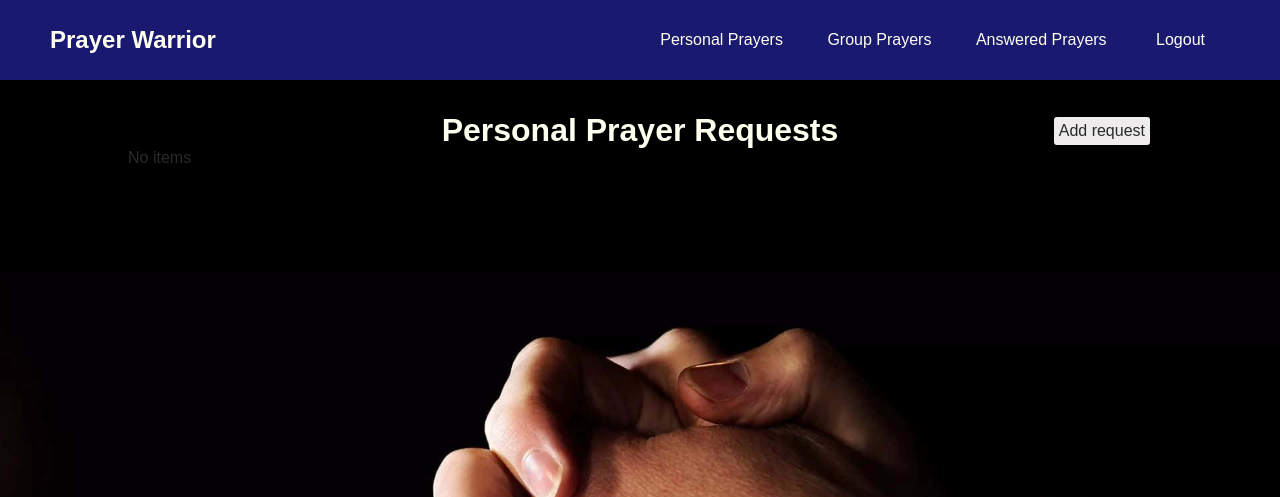
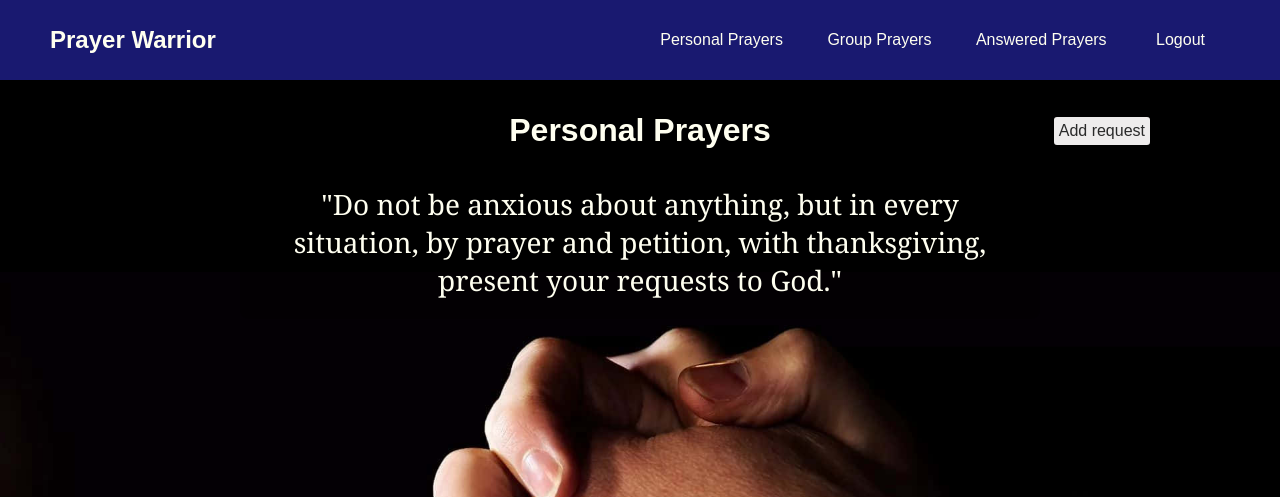
Before and after one commit to stephenlindstrom/prayer_warrior, a Django app: page /app/personal-prayer/ in a window 1280 px wide. Shown: the top 497 px of the page. Run offline with Django 5.2, Linux system fonts and the light colour scheme; the visitor is signed in with stand-in values (Sample User, id 1); data that the repository does not hold is empty.

Commit message:
Update header on prayer request page Adjust header for smaller screens so that the title and button stack vertically

```diff
--- a/app/static/app/base.css
+++ b/app/static/app/base.css
@@ -49,7 +49,7 @@ h1 {
     border: 2px solid black;
 }
 
-@media (max-width: 870px) {
+@media (max-width: 875px) {
   body {
     background-position: bottom 20% center;
   }
--- a/app/static/app/index.css
+++ b/app/static/app/index.css
@@ -9,7 +9,7 @@ blockquote {
     border-radius: 8px;
 }
 
-@media (min-width: 870px) {
+@media (min-width: 876px) {
   blockquote {
     font-size: 2rem;
     max-width: 700px;
--- a/app/static/app/navbar.css
+++ b/app/static/app/navbar.css
@@ -69,7 +69,7 @@
   color: var(--secondary-color);
 }
 
-@media (max-width: 870px) {
+@media (max-width: 875px) {
   #navbar-menu {
     display: none;
     flex-direction: column;
--- a/app/static/app/personal-prayer.css
+++ b/app/static/app/personal-prayer.css
@@ -103,3 +103,45 @@ a {
 .bold {
     font-weight: bold;
 }
+
+blockquote {
+  text-align: center;
+  padding: 20px;
+  margin: 1rem auto;
+  color: var(--secondary-color);
+  max-width: min(500px, 100%);
+  font-size: 1.25rem;
+  font-family: Georgia, 'Times New Roman', Times, serif;
+  background-color: rgba(0, 0, 0, 0.3);
+  border-radius: 8px;
+}
+
+@media (min-width: 876px) {
+  blockquote {
+    font-size: 1.5rem;
+    max-width: 700px;
+    padding: 20px 50px;
+  }
+}
+
+@media (min-width: 1200px) {
+  blockquote {
+    font-size: 1.75rem;
+    max-width: 800px;
+  }
+}
+
+@media (max-width: 875px) {
+  .header {
+    display: flex;
+    flex-direction: column;
+    justify-content: center;
+    margin: -5rem auto 0;
+  }
+
+  .buttons {
+    display: flex;
+    justify-content: center;
+    width: 100%;
+  }
+}
--- a/app/templates/app/personal-prayer.html
+++ b/app/templates/app/personal-prayer.html
@@ -9,11 +9,12 @@
 {% block list-content %}
 <div class="page-container">
     <div class="header">
-        <h1>Personal Prayer Requests</h1>
+        <h1>Personal Prayers</h1>
         <div class="buttons">
             <a href="{% url 'app:prayer-request' %}" class="add-button">Add request</a>
         </div>
     </div>
+    <blockquote>"Do not be anxious about anything, but in every situation, by prayer and petition, with thanksgiving, present your requests to God."</blockquote>
 {% if prayer_request_list %}
     <div class="flex-container">
     {% for prayer_request in page_obj %}
@@ -47,8 +48,6 @@
         </div>
     {% endfor %}
     </div>
-{% else %}
-    <p>No items</p>
 {% endif %}
 </div>
 {% endblock %}
```
